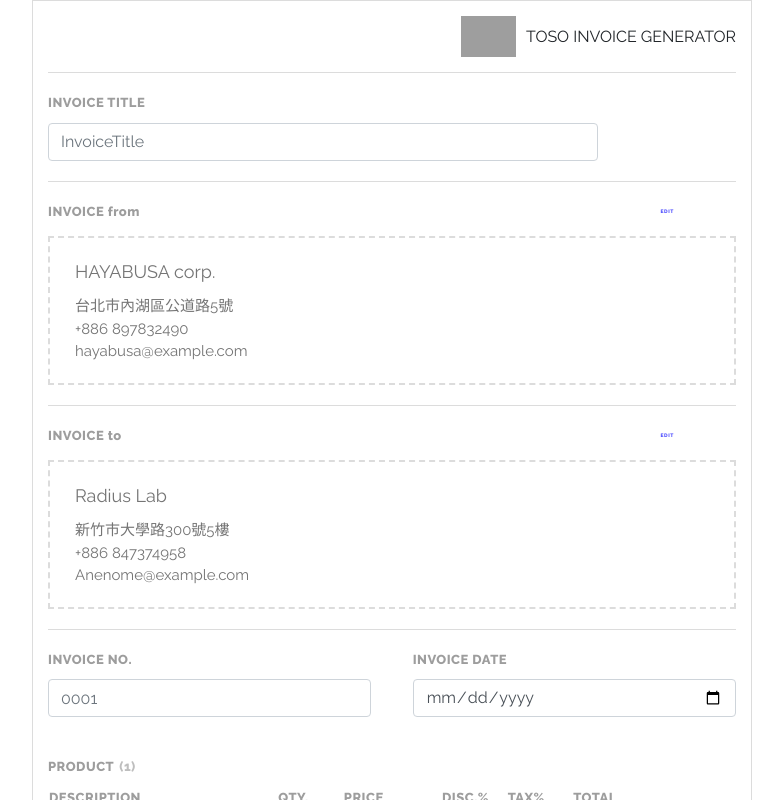
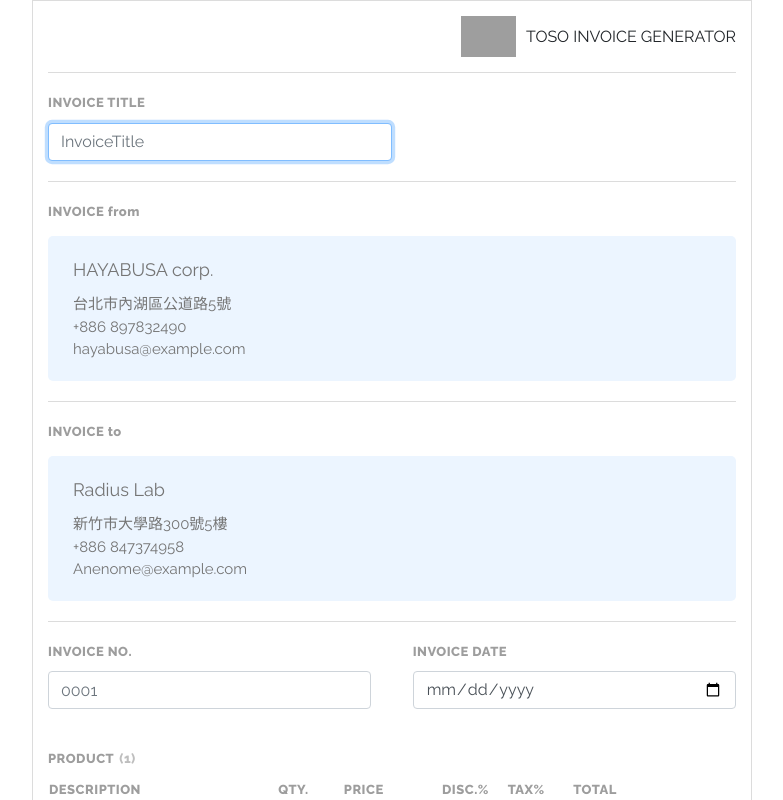
Before and after one commit to chienan/invoice-generator, a Vue app: page /#/ in a window 1280 px wide. Shown: the top 800 px of the page, without its empty margins (248-1031 px from the left). Built offline with nearby package versions, Linux system fonts and the light colour scheme; grey boxes are pictures that could not be loaded.

Commit message:
update input style

```diff
--- a/src/App.vue
+++ b/src/App.vue
@@ -72,6 +72,8 @@ button[disabled] {
 
 input {
   padding: 0;
+  background: transparent;
+  border-radius: 5px;
 }
 input:required {
   box-shadow: none;
@@ -79,4 +81,12 @@ input:required {
 input:invalid {
   box-shadow: none;
 }
+
+input:hover {
+  border: 1px solid #4a4aff;
+}
+
+input:focus {
+  border: 1px solid #9bd2ed;
+}
 </style>
--- a/src/views/Index.vue
+++ b/src/views/Index.vue
@@ -1,6 +1,6 @@
 <template>
   <div class="container" ref="container">
-    <form class="invoice" id="invoice" @submit.stop.prevent="download">
+    <div class="invoice" id="invoice" @submit.stop.prevent="download">
       <div class="nav">
         <img src="https://i.imgur.com/FbsYH3N.png" class="main-logo" alt />
         <div class="main-title">TOSO INVOICE GENERATOR</div>
@@ -12,7 +12,7 @@
           <div class="form-section">
             <label class="sr-only" for="title">InvoiceTitle</label>
 
-            <b-form-input id="title" v-model="invoice_title" placeholder="InvoiceTitle"></b-form-input>
+            <b-form-input id="title" v-model="invoice_title" ref="title" placeholder="InvoiceTitle"></b-form-input>
           </div>
         </div>
       </div>
@@ -20,7 +20,7 @@
       <div class="client-name section">
         <div class="client-details-container">
           <div class="client-details-title">INVOICE from</div>
-          <div class="client-details-edit">EDIT</div>
+          <!-- <div class="client-details-edit">EDIT</div> -->
         </div>
 
         <div class="client-details-content">
@@ -64,7 +64,7 @@
       <div class="client-details section">
         <div class="client-details-container">
           <div class="client-details-title">INVOICE to</div>
-          <div class="client-details-edit">EDIT</div>
+          <!-- <div class="client-details-edit">EDIT</div> -->
         </div>
 
         <div class="client-details-content">
@@ -146,12 +146,10 @@
           <tbody>
             <tr class="items-section" v-for="(items, index) in items" :key="index">
               <td class="item item-description">
-                <label class="sr-only" for="description">itemDescription</label>
                 <b-form-input id="description" placeholder="chocolate" v-model="items.description"></b-form-input>
               </td>
 
               <td class="item item-quantity">
-                <label class="sr-only" for="quantity">itemQuantity</label>
                 <b-form-input
                   id="quantity"
                   placeholder="3"
@@ -161,7 +159,6 @@
               </td>
 
               <td class="item item-price">
-                <label class="sr-only" for="price">itemPrice</label>
                 <b-form-input
                   id="price"
                   placeholder="200"
@@ -171,7 +168,6 @@
               </td>
 
               <td class="item item-discount">
-                <label class="sr-only" for="discount">itemDiscount</label>
                 <b-form-input
                   id="discount"
                   placeholder="5"
@@ -180,7 +176,6 @@
                 ></b-form-input>
               </td>
               <td class="item item-tax">
-                <label class="sr-only" for="tax">itemTax</label>
                 <b-form-input
                   id="tax"
                   placeholder="3"
@@ -189,7 +184,6 @@
                 ></b-form-input>
               </td>
               <td class="item item-total">
-                <label class="sr-only" for="tax">itemTotal</label>
                 <b-form-input id="tax" placeholder="8" :value="items.total | money"></b-form-input>
               </td>
               <td class="item item-remove">
@@ -241,7 +235,7 @@
         </div>
         <button class="btn-preview" @click.stop.prevent="previewInvoice">preview</button>
       </div>
-    </form>
+    </div>
 
     <!--  preview invoice  -->
 
@@ -373,6 +367,11 @@ export default {
       preview: false,
       scroll: false
     };
+  },
+  created() {
+    setTimeout(() => {
+      this.$refs.title.focus();
+    });
   },
   methods: {
     // downlad invoice as pdf
@@ -537,7 +536,10 @@ export default {
 .client-name,
 .client-details,
 .product-section,
-.client-notes {
+.client-notes,
+.preview-title,
+.preview-invoice-contact,
+.preview-invoice-detail {
   border-bottom: 1px solid #dcdcdc;
 }
 
@@ -549,7 +551,6 @@ export default {
   justify-content: space-between;
 }
 
-.form-section,
 .add-new-section,
 .client-details-edit {
   display: flex;
@@ -557,13 +558,22 @@ export default {
   align-items: center;
 }
 
+.form-section {
+  display: flex;
+  align-items: center;
+}
+
 .title {
   margin-bottom: 10px;
 }
 
+#title {
+  width: 50%;
+}
+
 .form-section,
 .client-details-title {
-  width: 80%;
+  width: 100%;
 }
 
 .input-to-name,
@@ -587,12 +597,14 @@ export default {
 }
 
 .client-details-content {
-  border: 2px dashed #dcdcdc;
+  /* border: 2px dashed #ecf5ff; */
   padding: 20px 25px;
   margin-top: 15px;
   color: #666666;
   font-size: 15px;
   font-weight: normal;
+  background: #ecf5ff;
+  border-radius: 5px;
 }
 
 .client-details-name {
```
